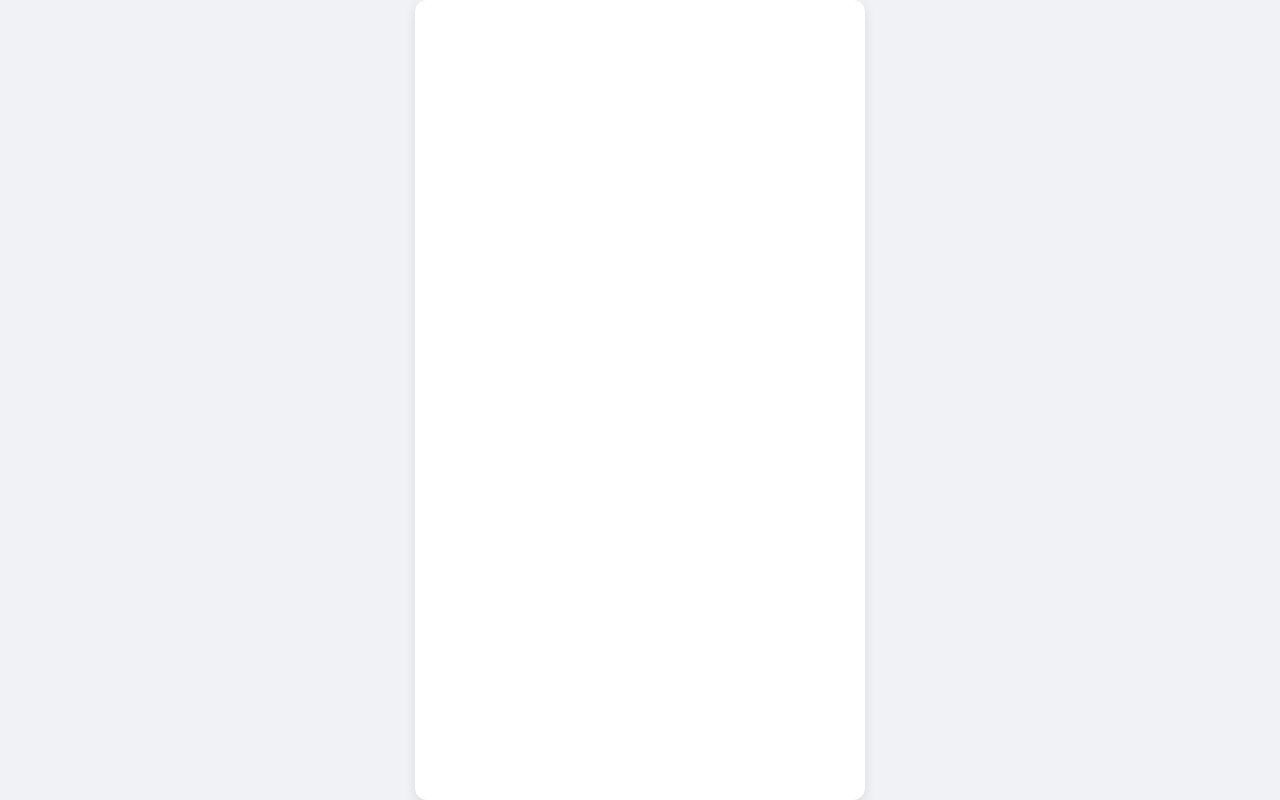
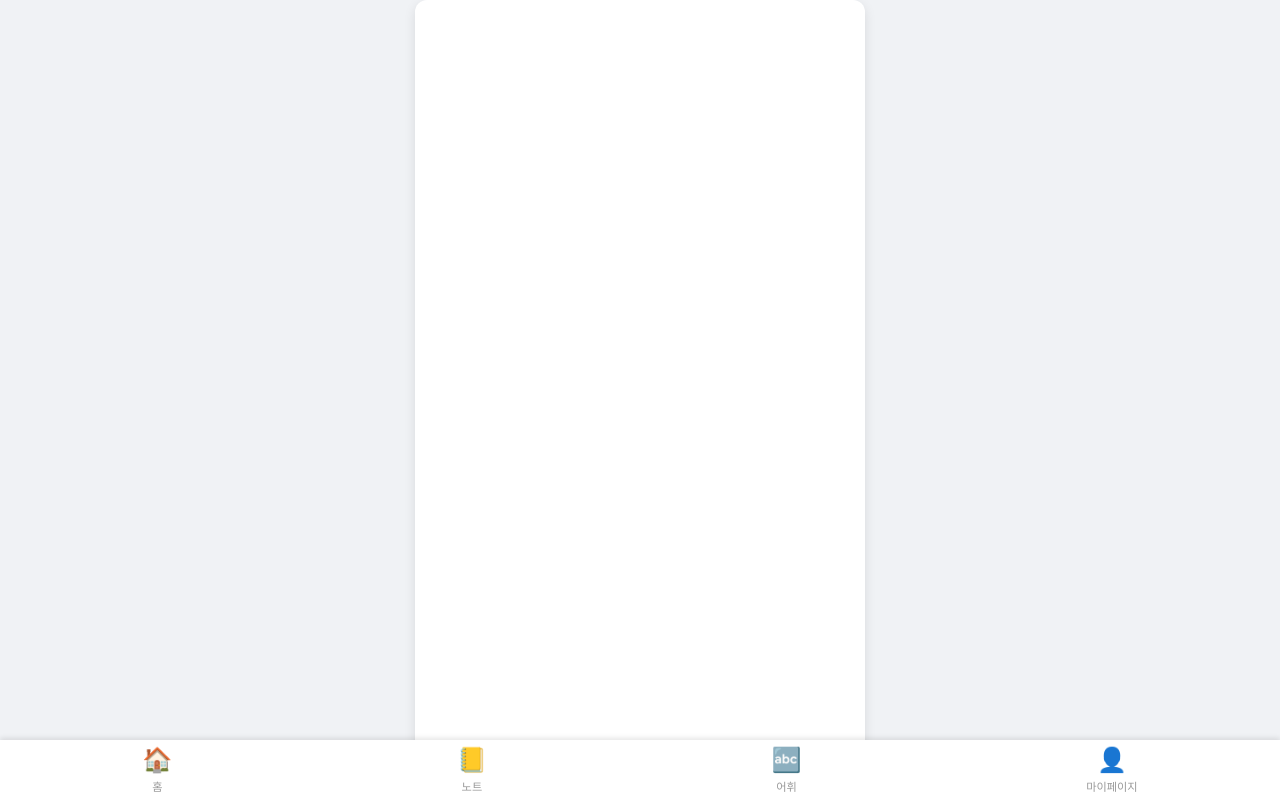
Before and after one commit to yooputer/dapdapnote, a Vue app in the folder dapdapnote-front/: page /edit in a window 1280 px wide. Before the commit this address had no page. Built offline with nearby package versions, Linux system fonts and the light colour scheme.

Commit message:
🟢feat: 하단 네비게이션바 구현

```diff
--- a/dapdapnote-front/src/App.vue
+++ b/dapdapnote-front/src/App.vue
@@ -1,7 +1,97 @@
 <template>
-  <router-view></router-view>
+  <div class="container">
+    <router-view></router-view>
+  </div>
+  <!-- 하단 네비게이션 바 -->
+  <div class="bottom-navbar">
+    <div class="nav-item" @click="goTo('home')">
+      <div class="nav-icon">🏠</div>
+      <div class="nav-text">홈</div>
+    </div>
+    <div class="nav-item" @click="goTo('note')">
+      <div class="nav-icon">📒</div>
+      <div class="nav-text">노트</div>
+    </div>
+    <div class="nav-item" @click="goTo('expression')">
+      <div class="nav-icon">🔤</div>
+      <div class="nav-text">어휘</div>
+    </div>
+    <div class="nav-item" @click="goTo('mypage')">
+      <div class="nav-icon">👤</div>
+      <div class="nav-text">마이페이지</div>
+    </div>
+  </div>
 </template>
 
 <script setup>
+import router from "@/router";
 
+function goTo(menuName){
+  switch (menuName){
+    case 'home':
+      router.push({ path: '/' });
+      break;
+    case 'note':
+      router.push({ path: '/note/list' });
+      break;
+    case 'expression':
+      router.push({ path: '/expression/list' });
+      break;
+    case 'mypage':
+      router.push({ path: '/mypage' });
+      break;
+  }
+}
 </script>
+
+<style>
+.container {
+  display: flex;
+  flex-direction: column;
+  height: 100vh; /* 변경: 전체 뷰포트 높이를 사용 */
+  width: 100%;
+  position: relative;
+  overflow: hidden; /* 추가: 내부 스크롤을 위해 */
+  padding-bottom: 60px;
+}
+
+/* 하단 네비게이션 바 스타일 */
+.bottom-navbar {
+  position: fixed;
+  bottom: 0;
+  left: 0;
+  width: 100%;
+  height: 60px;
+  background-color: white;
+  display: flex;
+  justify-content: space-around;
+  align-items: center;
+  box-shadow: 0 -2px 5px rgba(0,0,0,0.1);
+  z-index: 99;
+}
+
+.nav-item {
+  display: flex;
+  flex-direction: column;
+  align-items: center;
+  justify-content: center;
+  height: 100%;
+  padding: 0 10px;
+}
+
+.nav-icon {
+  font-size: 1.5rem;
+  margin-bottom: 4px;
+  color: #999;
+}
+
+.nav-text {
+  font-size: 0.7rem;
+  color: #999;
+}
+
+.nav-item.active .nav-icon,
+.nav-item.active .nav-text {
+  color: #3b7edd;
+}
+</style>
--- a/dapdapnote-front/src/views/NoteList.vue
+++ b/dapdapnote-front/src/views/NoteList.vue
@@ -181,8 +181,8 @@ h1 {
 
 .create-link {
   position: fixed;
-  bottom: 2rem;
-  right: 2rem;
+  bottom: 5rem;
+  right: 1.3rem;
   width: 3.5rem;
   height: 3.5rem;
   background-color: #3b7edd;
```
